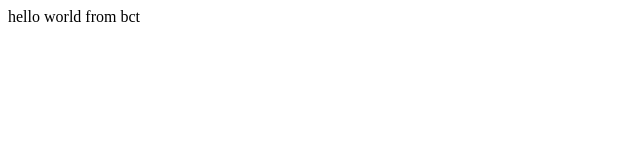
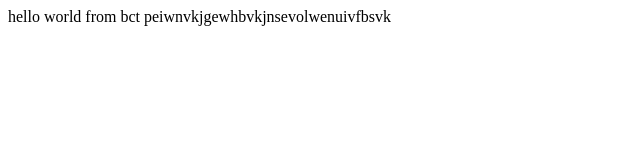
Before and after one commit to RajeshwariDhanorkar/RajeshwariDhanorkar.github.io, a plain HTML site: page index.html in a window 1280 px wide. Shown: the whole page, without its empty margins (0-640 px from the left). Drawn offline with Linux system fonts and the light colour scheme.

Commit message:
secod_commit

```diff
--- a/index.html
+++ b/index.html
@@ -8,6 +8,7 @@
 <body>
     hello world
     from bct
+    peiwnvkjgewhbvkjnsevolwenuivfbsvk
 </body>
 
 </html>
```
